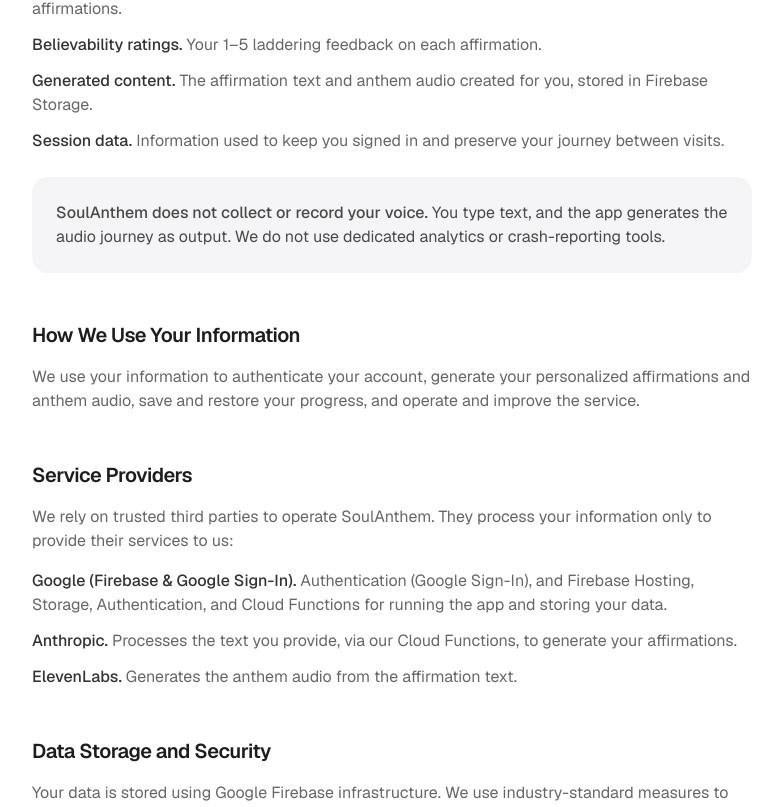
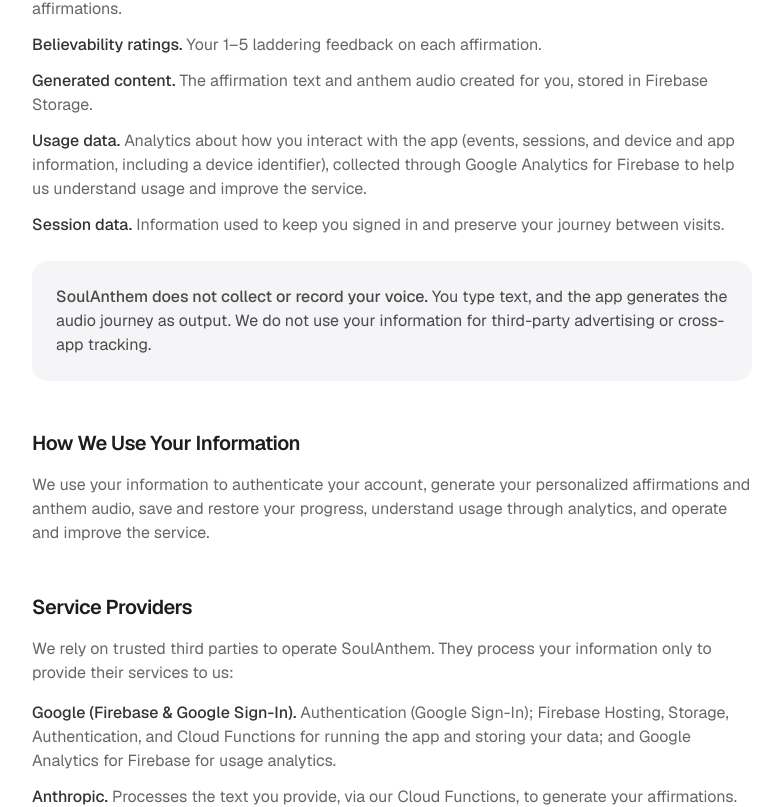
Before and after one commit to clevenwright/pyrigen-site, a Next.js app: page /privacy in a window 1280 px wide. Shown: the part 499-1306 px from the top of the page, without its empty margins (248-1028 px from the left). Built offline with nearby package versions, Linux system fonts and the light colour scheme.

Commit message:
Disclose Firebase Analytics in privacy policy

```diff
--- a/app/privacy/page.tsx
+++ b/app/privacy/page.tsx
@@ -19,20 +19,21 @@
         <li><span className="font-medium text-black/80">Your inputs.</span> The goals and text you type into the app, which our AI uses to generate your affirmations.</li>
         <li><span className="font-medium text-black/80">Believability ratings.</span> Your 1&ndash;5 laddering feedback on each affirmation.</li>
         <li><span className="font-medium text-black/80">Generated content.</span> The affirmation text and anthem audio created for you, stored in Firebase Storage.</li>
+        <li><span className="font-medium text-black/80">Usage data.</span> Analytics about how you interact with the app (events, sessions, and device and app information, including a device identifier), collected through Google Analytics for Firebase to help us understand usage and improve the service.</li>
         <li><span className="font-medium text-black/80">Session data.</span> Information used to keep you signed in and preserve your journey between visits.</li>
       </ul>
 
       <p className="mt-6 rounded-2xl bg-[var(--bg-muted)] p-6 text-black/70">
-        <span className="font-medium">SoulAnthem does not collect or record your voice.</span> You type text, and the app generates the audio journey as output. We do not use dedicated analytics or crash-reporting tools.
+        <span className="font-medium">SoulAnthem does not collect or record your voice.</span> You type text, and the app generates the audio journey as output. We do not use your information for third-party advertising or cross-app tracking.
       </p>
 
       <h2 className="mt-12 text-xl font-semibold tracking-tight">How We Use Your Information</h2>
-      <p className="mt-4 text-black/60">We use your information to authenticate your account, generate your personalized affirmations and anthem audio, save and restore your progress, and operate and improve the service.</p>
+      <p className="mt-4 text-black/60">We use your information to authenticate your account, generate your personalized affirmations and anthem audio, save and restore your progress, understand usage through analytics, and operate and improve the service.</p>
 
       <h2 className="mt-12 text-xl font-semibold tracking-tight">Service Providers</h2>
       <p className="mt-4 text-black/60">We rely on trusted third parties to operate SoulAnthem. They process your information only to provide their services to us:</p>
       <ul className="mt-4 space-y-3 text-black/60">
-        <li><span className="font-medium text-black/80">Google (Firebase &amp; Google Sign-In).</span> Authentication (Google Sign-In), and Firebase Hosting, Storage, Authentication, and Cloud Functions for running the app and storing your data.</li>
+        <li><span className="font-medium text-black/80">Google (Firebase &amp; Google Sign-In).</span> Authentication (Google Sign-In); Firebase Hosting, Storage, Authentication, and Cloud Functions for running the app and storing your data; and Google Analytics for Firebase for usage analytics.</li>
         <li><span className="font-medium text-black/80">Anthropic.</span> Processes the text you provide, via our Cloud Functions, to generate your affirmations.</li>
         <li><span className="font-medium text-black/80">ElevenLabs.</span> Generates the anthem audio from the affirmation text.</li>
       </ul>
```
